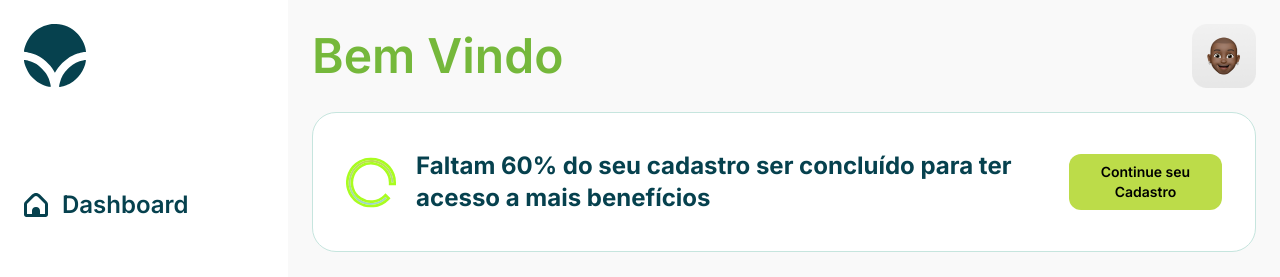
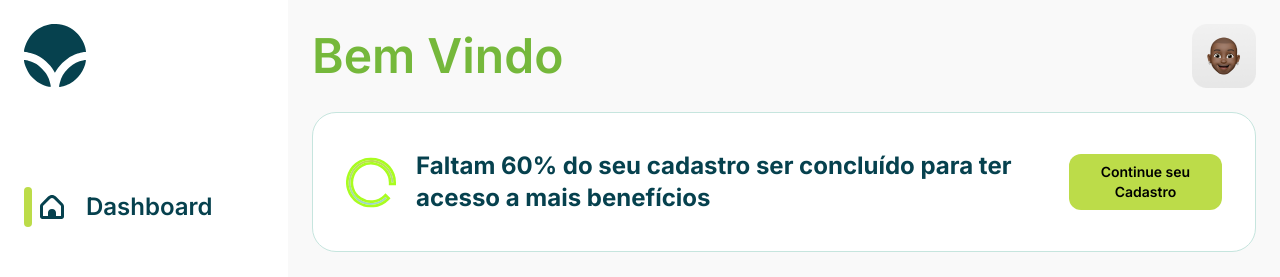
Before and after one commit to BahianDev/viva-amazonia, a Next.js app: page /dashboard in a window 1280 px wide. Shown: the top 277 px of the page. Built offline with nearby package versions, Linux system fonts and the light colour scheme.

Commit message:
fix: responsive

```diff
--- a/app/components/sidebar.tsx
+++ b/app/components/sidebar.tsx
@@ -20,7 +20,8 @@ const Sidebar = () => {
             </button>
           </div>
           <div className="flex flex-col gap-[50px] mt-[100px]">
-            <div className="flex items-center cursor-pointer">
+            <div className="flex items-center cursor-pointer gap-2">
+              <div className="bg-secondary h-10 w-2 rounded-lg" />
               <Image
                 src={"/dashboard.svg"}
                 alt="dashboard icon"
--- a/app/dashboard/page.tsx
+++ b/app/dashboard/page.tsx
@@ -30,19 +30,18 @@ export default function Dashboard() {
   }, [screenSize]);
 
   return (
-    <div>
     <div className="flex relative">
       {activeMenu ? (
-          <div className="w-72 fixed sidebar dark:bg-secondary-dark-bg bg-white ">
+        <div className="w-72 fixed sidebar bg-white ">
           <Sidebar />
         </div>
       ) : (
-          <div className="w-0 dark:bg-secondary-dark-bg bg-green-300">
+        <div className="w-0 bg-white">
           <Sidebar />
         </div>
       )}
       <div
-          className={`dark:bg-main-bg bg-[#F9F9F9] min-h-screen w-full px-6 py-6 ${
+        className={`bg-[#F9F9F9] min-h-screen w-full px-6 py-6 ${
           activeMenu ? "md:ml-72" : "flex-2"
         }`}
       >
@@ -101,9 +100,7 @@ export default function Dashboard() {
             <div className="flex flex-col">
               <div className="bg-white rounded-[36px] border-[1px] border-[#C6E5DE] px-[30px] py-[37px]">
                 <div className="w-[91px] h-[91px] bg-[#818181] rounded-[18px]"></div>
-                  <span className="text-[#8C8C8C] text-[23px]">
-                    Benefícios X
-                  </span>
+                <span className="text-[#8C8C8C] text-[23px]">Benefícios X</span>
                 <p className="text-[#B8BCBC] text-[13px]">
                   Benefícios XBenefícios XBenefícios XBenefícios XBenefícios
                   XBenefícios XBenefícios X
@@ -116,9 +113,7 @@ export default function Dashboard() {
             <div className="flex flex-col">
               <div className="bg-white rounded-[36px] border-[1px] border-[#C6E5DE] px-[30px] py-[37px]">
                 <div className="w-[91px] h-[91px] bg-[#818181] rounded-[18px]"></div>
-                  <span className="text-[#8C8C8C] text-[23px]">
-                    Benefícios X
-                  </span>
+                <span className="text-[#8C8C8C] text-[23px]">Benefícios X</span>
                 <p className="text-[#B8BCBC] text-[13px]">
                   Benefícios XBenefícios XBenefícios XBenefícios XBenefícios
                   XBenefícios XBenefícios X
@@ -131,9 +126,7 @@ export default function Dashboard() {
             <div className="flex flex-col">
               <div className="bg-white rounded-[36px] border-[1px] border-[#C6E5DE] px-[30px] py-[37px]">
                 <div className="w-[91px] h-[91px] bg-[#818181] rounded-[18px]"></div>
-                  <span className="text-[#8C8C8C] text-[23px]">
-                    Benefícios X
-                  </span>
+                <span className="text-[#8C8C8C] text-[23px]">Benefícios X</span>
                 <p className="text-[#B8BCBC] text-[13px]">
                   Benefícios XBenefícios XBenefícios XBenefícios XBenefícios
                   XBenefícios XBenefícios X
@@ -294,6 +287,5 @@ export default function Dashboard() {
         </div>
       </div>
     </div>
-    </div>
   );
 }
```
Lines whose indentation alone changed are shown as unchanged.
